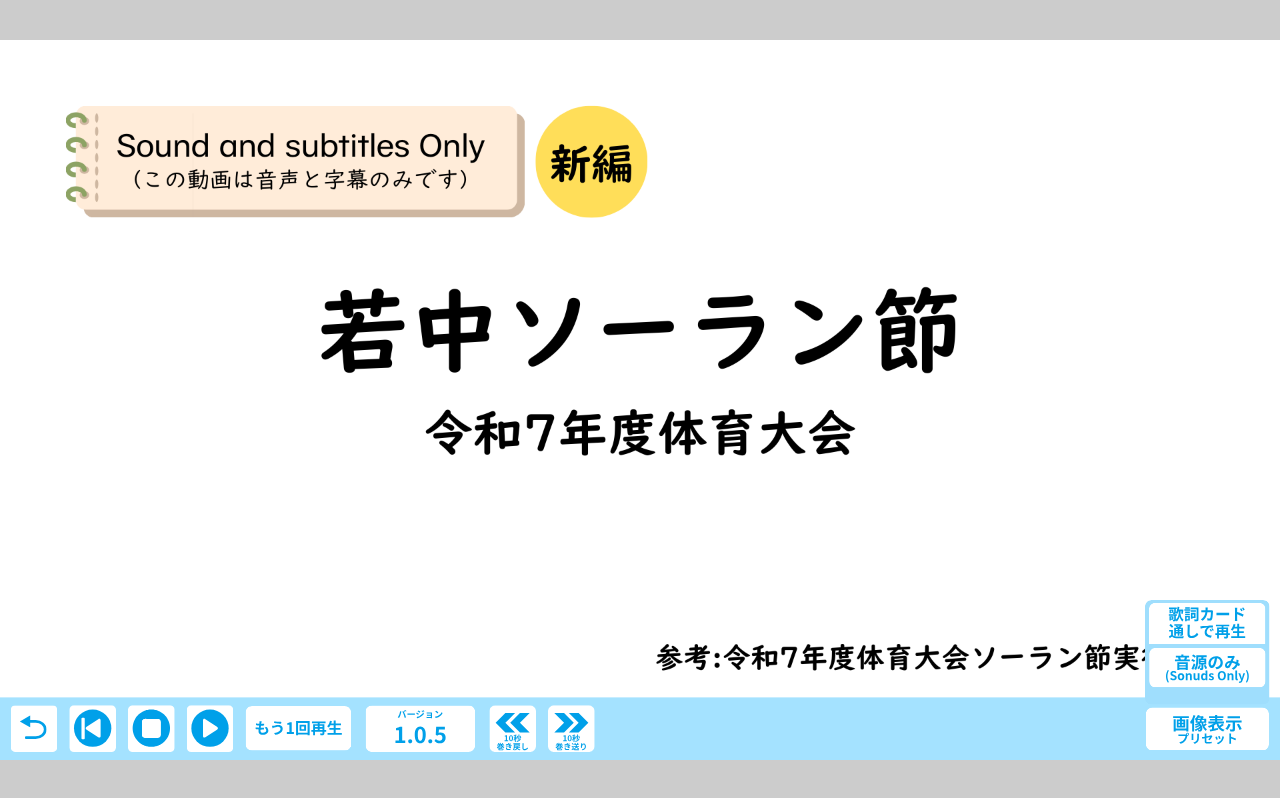
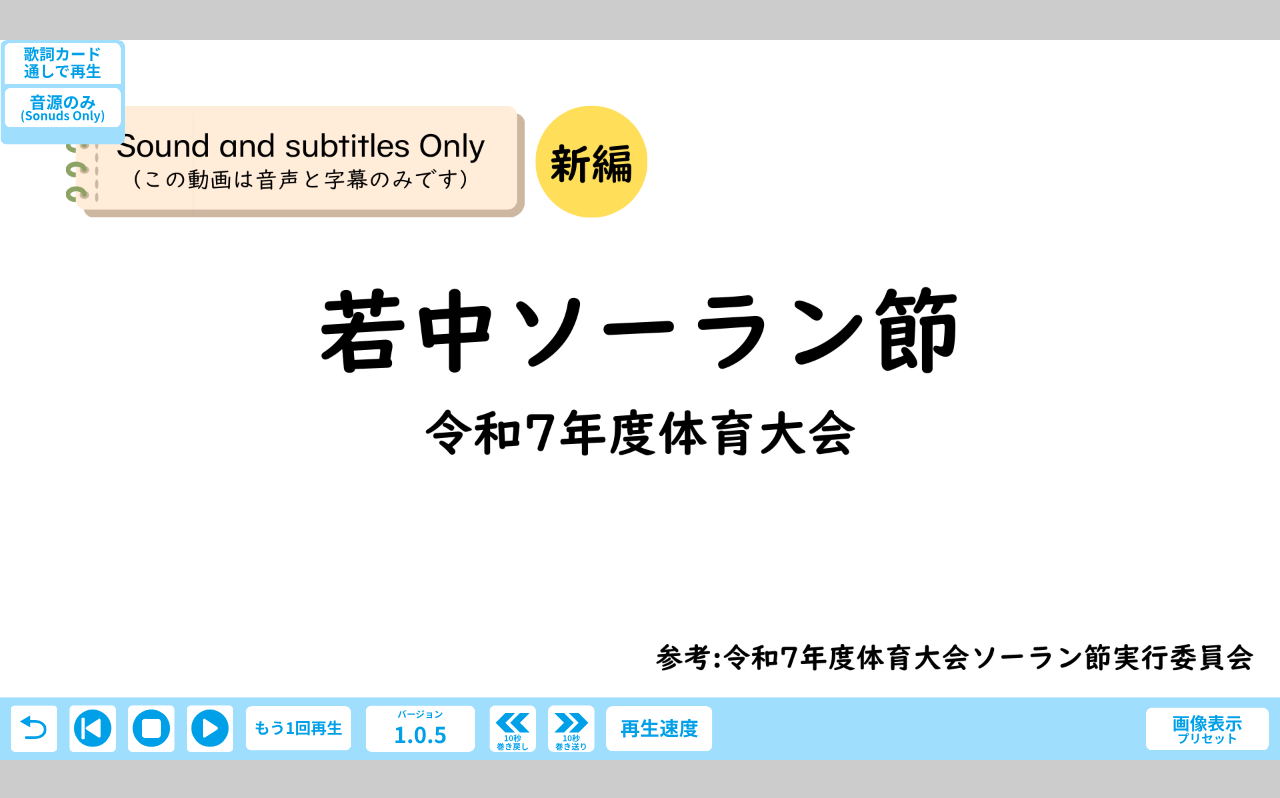
Before and after one commit to Shinkamigoto0908/wjh-sf-nanchu-2025, a plain HTML site: page index.html in a window 1280 px wide. Both pictures are taken after a click on the button 1207 px from the left and 728 px from the top of the page. Drawn offline with Linux system fonts and the light colour scheme.

Commit message:
Update index.html

```diff
--- a/index.html
+++ b/index.html
@@ -7,134 +7,94 @@
 <link rel="icon" href="favicon.ico" type="image/x-icon" />
 <style>
 html, body {
-  margin: 0;
-  padding: 0;
-  height: 100%;
-  width: 100%;
-  background: #ccc;
-  font-family: sans-serif;
-  overflow: hidden;
-
-  /* コピー・選択・ドラッグ禁止 */
-  user-select: none;
-  -webkit-user-drag: none;
+  margin:0; padding:0; width:100vw; height:100vh;
+  background:#ccc; font-family:sans-serif; overflow:hidden;
 }
-
-img, svg {
-  pointer-events: none;
-  -webkit-user-drag: none;
-  user-drag: none;
+#parentContainer {
+  position:absolute; width:1920px; height:1080px;
+  background:#fff; left:50%; top:50%; transform-origin:50% 50%;
 }
-
-#parentContainer {
-  position: absolute;
-  width: 1920px;
-  height: 1080px;
-  background: #fff;
-  left: 50%;
-  top: 50%;
-  transform-origin: 50% 50%;
-  overflow: hidden;
+#imageDisplay {
+  position:absolute; top:0; left:0; width:1920px; height:985.5px;
+  object-fit:contain; background:#fff; z-index:1;
 }
-
-#imageDisplay {
-  position: absolute;
-  top: 0;
-  left: 0;
-  width: 1920px;
-  height: 985.5px;
-  object-fit: contain;
-  background: #fff;
-  z-index: 1;
-  pointer-events: none;
+#bottomBar {
+  position:absolute; left:0; top:985.5px; width:1920px; height:94.5px;
+  background:#9fdefd; z-index:0;
 }
-
-#bottomBar {
-  position: absolute;
-  left: 0;
-  top: 985.5px;
-  width: 1920px;
-  height: 94.5px;
-  background: #a4e2ff;
-  z-index: 0;
+.btn {
+  position:absolute; background:none; border:none; cursor:pointer; padding:0; z-index:5;
 }
-
-.btn {
-  position: absolute;
-  background: none;
-  border: none;
-  cursor: pointer;
-  padding: 0;
-}
-
 .btn img {
-  width: 100%;
-  height: 100%;
-  object-fit: contain;
-  display: block;
-  pointer-events: none;
+  width:100%; height:100%; object-fit:contain; display:block;
 }
 
 /* presetMenu */
 #presetMenu {
-  position: absolute;
-  display: none;
-  width: 188px;
-  height: 158px;
-  z-index: 10;
-  background: transparent;
+  position:absolute; display:none; width:188px; height:158px; z-index:10;
+}
+#presetMenu img.menu-bg {
+  position:absolute; top:0; left:0; width:100%; height:100%; z-index:5;
+}
+#presetMenu button {
+  position:absolute; border:none; background:none; cursor:pointer; padding:0; z-index:15;
+}
+#presetMenu button img {
+  width:100%; height:100%; object-fit:contain; display:block;
 }
 
-#presetMenu img.menu-bg {
-  position: absolute;
-  top: 0;
-  left: 0;
-  width: 100%;
-  height: 100%;
-  z-index: 5;
+/* speedMenu */
+#speedMenu {
+  position:absolute; display:none; width:160px; height:134px;
+  left:909.1px; top:875.3px; z-index:12;
 }
-
-#presetMenu button {
-  position: absolute;
-  border: none;
-  background: none;
-  cursor: pointer;
-  padding: 0;
-  z-index: 15;
+#speedMenu img.menu-bg {
+  position:absolute; top:0; left:0; width:100%; height:100%; z-index:2;
 }
-
-#presetMenu button img {
-  width: 100%;
-  height: 100%;
-  object-fit: contain;
-  display: block;
-  pointer-events: none;
+.speed-btn {
+  position:absolute; width:74px; height:53px; border-radius:10px;
+  overflow:hidden; box-sizing:border-box; z-index:5; cursor:pointer;
+  transition:box-shadow .12s,border-color .12s;
+}
+.speed-btn.active {
+  border:2px solid #ff3333; box-shadow:0 4px 10px rgba(255,50,50,0.12);
+}
+#btnSpeedToggle {
+  left:909.1px; top:998.8px; width:160px; height:68px; z-index:13;
 }
 </style>
 </head>
-<body oncontextmenu="return false;" ondragstart="return false;">
+<body>
 <div id="parentContainer">
-  <img id="imageDisplay" src="image/1.png" alt="表示画像" draggable="false">
+  <img id="imageDisplay" src="image/1.png" alt="表示画像">
   <div id="bottomBar"></div>
 
-  <!-- 既存ボタン -->
-  <button id="btn1" class="btn" style="left:16.3px; top:997.6px; width:70px; height:70px;"><img src="image/back.svg" alt="戻る" draggable="false"></button>
-  <button id="btn2" class="btn" style="left:104.2px; top:997.6px; width:70px; height:70px;"><img src="image/yarinaoshi.svg" alt="最初に巻き戻すだけ" draggable="false"></button>
-  <button id="btn3" class="btn" style="left:192.1px; top:997.6px; width:70px; height:70px;"><img src="image/stop.svg" alt="停止" draggable="false"></button>
-  <button id="btn4" class="btn" style="left:280.0px; top:997.6px; width:70px; height:70px;"><img src="image/start.svg" alt="再生" draggable="false"></button>
-  <button id="btn5" class="btn" style="left:367.9px; top:997.6px; width:159.2px; height:70px;"><img src="image/again.svg" alt="最初に戻して再生" draggable="false"></button>
-  <button id="btn6" class="btn" style="left:545.0px; top:997.8px; width:170.8px; height:70px;"><img src="image/after_again.svg" alt="after_again" draggable="false"></button>
-  <button id="btn7" class="btn" style="left:733.7px; top:997.6px; width:70px; height:70px;"><img src="image/maki.svg" alt="10秒巻き戻し" draggable="false"></button>
-  <button id="btn8" class="btn" style="left:821.6px; top:997.6px; width:70px; height:70px;"><img src="image/oku.svg" alt="10秒送り" draggable="false"></button>
+  <!-- 再生系ボタン -->
+  <button id="btn1" class="btn" style="left:16.3px; top:997.6px; width:70px; height:70px;"><img src="image/back.svg" alt="戻る"></button>
+  <button id="btn2" class="btn" style="left:104.2px; top:997.6px; width:70px; height:70px;"><img src="image/yarinaoshi.svg" alt="巻き戻すだけ"></button>
+  <button id="btn3" class="btn" style="left:192.1px; top:997.6px; width:70px; height:70px;"><img src="image/stop.svg" alt="停止"></button>
+  <button id="btn4" class="btn" style="left:280px; top:997.6px; width:70px; height:70px;"><img src="image/start.svg" alt="再生"></button>
+  <button id="btn5" class="btn" style="left:367.9px; top:997.6px; width:159.2px; height:70px;"><img src="image/again.svg" alt="最初に戻して再生"></button>
+  <button id="btn6" class="btn" style="left:545px; top:997.8px; width:170.8px; height:70px;"><img src="image/after_again.svg" alt="after_again"></button>
+  <button id="btn7" class="btn" style="left:733.7px; top:997.6px; width:70px; height:70px;"><img src="image/maki.svg" alt="10秒巻き戻し"></button>
+  <button id="btn8" class="btn" style="left:821.6px; top:997.6px; width:70px; height:70px;"><img src="image/oku.svg" alt="10秒送り"></button>
 
-  <!-- presetボタン -->
-  <button id="btnPreset" class="btn" style="left:1717.3px; top:997.8px; width:188px; height:70px;"><img src="image/preset.svg" alt="プリセット" draggable="false"></button>
+  <!-- preset -->
+  <button id="btnPreset" class="btn" style="left:1717.3px; top:997.8px; width:188px; height:70px;"><img src="image/preset.svg" alt="プリセット"></button>
+  <div id="presetMenu">
+    <img src="image/preset_menu.svg" class="menu-bg">
+    <button id="btnPreset1" style="top:4px; left:4px; width:180.3px; height:62.5px;"><img src="image/all.svg" alt="歌詞付き"></button>
+    <button id="btnPreset2" style="top:70.9px; left:4px; width:180.3px; height:62.5px;"><img src="image/sounds_only.svg" alt="音声のみ"></button>
+  </div>
 
-  <!-- presetメニュー -->
-  <div id="presetMenu">
-    <img src="image/preset_menu.svg" class="menu-bg" draggable="false">
-    <button id="btnPreset1" style="top:4px; left:4px; width:180.3px; height:62.5px;"><img src="image/all.svg" alt="歌詞付きモード" draggable="false"></button>
-    <button id="btnPreset2" style="top:70.9px; left:4px; width:180.3px; height:62.5px;"><img src="image/sounds_only.svg" alt="音声のみモード" draggable="false"></button>
+  <!-- speed -->
+  <button id="btnSpeedToggle" class="btn"><img src="image/speed_ajust.svg" alt="再生速度"></button>
+  <div id="speedMenu">
+    <img src="image/speed_ajust_menu.svg" class="menu-bg" alt="速度メニュー">
+    <div id="speedBtn05" class="speed-btn" style="left:3.5px; top:3.4px;" data-rate="0.5"><img src="image/speed_05.svg" style="width:100%;height:100%;border-radius:10px;"></div>
+    <div id="speedBtn08" class="speed-btn" style="left:82px; top:3.4px;" data-rate="0.8"><img src="image/speed_08.svg" style="width:100%;height:100%;border-radius:10px;"></div>
+    <div id="speedBtn10" class="speed-btn" style="left:3.5px; top:59.8px;" data-rate="1.0"><img src="image/speed_10.svg" style="width:100%;height:100%;border-radius:10px;"></div>
+    <div id="speedBtn12" class="speed-btn" style="left:82px; top:59.8px;" data-rate="1.2"><img src="image/speed_12.svg" style="width:100%;height:100%;border-radius:10px;"></div>
   </div>
 
   <audio id="audio" src="audio/sample.mp3"></audio>
@@ -175,8 +135,6 @@ let mode="ALL";
 presetBtn.addEventListener("click",(e)=>{
   e.stopPropagation();
   presetMenu.style.display=(presetMenu.style.display==="block"?"none":"block");
-  presetMenu.style.left=presetBtn.offsetLeft+"px";
-  presetMenu.style.top=(presetBtn.offsetTop - presetMenu.offsetHeight)+"px";
 });
 document.getElementById("btnPreset1").addEventListener("click",()=>{
   mode="ALL"; imageDisplay.src="image/1.png"; presetMenu.style.display="none";
@@ -185,19 +143,45 @@ document.getElementById("btnPreset2").addEventListener("click",()=>{
   mode="SOUNDS_ONLY"; imageDisplay.src="image/sounds_only.png"; presetMenu.style.display="none";
 });
 
+// speed
+const speedToggle=document.getElementById('btnSpeedToggle');
+const speedMenu=document.getElementById('speedMenu');
+audio.playbackRate=1.0;
+document.getElementById('speedBtn10').classList.add('active');
+speedToggle.addEventListener('click',(e)=>{
+  e.stopPropagation();
+  speedMenu.style.display=(speedMenu.style.display==="block"?"none":"block");
+});
+function setPlaybackRate(rate,btnId){
+  audio.playbackRate=rate;
+  document.querySelectorAll('.speed-btn').forEach(el=>el.classList.remove('active'));
+  document.getElementById(btnId).classList.add('active');
+  speedMenu.style.display='none';
+}
+document.getElementById('speedBtn05').addEventListener('click',(e)=>{e.stopPropagation(); setPlaybackRate(0.5,'speedBtn05');});
+document.getElementById('speedBtn08').addEventListener('click',(e)=>{e.stopPropagation(); setPlaybackRate(0.8,'speedBtn08');});
+document.getElementById('speedBtn10').addEventListener('click',(e)=>{e.stopPropagation(); setPlaybackRate(1.0,'speedBtn10');});
+document.getElementById('speedBtn12').addEventListener('click',(e)=>{e.stopPropagation(); setPlaybackRate(1.2,'speedBtn12');});
+
+// 外クリックで閉じる
+document.addEventListener('click',(e)=>{
+  if(presetMenu.style.display==="block" && !presetMenu.contains(e.target) && !presetBtn.contains(e.target)) presetMenu.style.display="none";
+  if(speedMenu.style.display==="block" && !speedMenu.contains(e.target) && !speedToggle.contains(e.target)) speedMenu.style.display="none";
+});
+
 // 画像切替
 audio.addEventListener('timeupdate',()=>{
   if(mode==="ALL"){
-    const currentSec=audio.currentTime;
+    const currentSec=Math.floor(audio.currentTime);
     for(let i=imageTimes.length-1;i>=0;i--){
       const t=imageTimes[i].min*60+imageTimes[i].sec;
       if(currentSec>=t){
-        if(imageDisplay.src.indexOf(imageTimes[i].src)===-1) imageDisplay.src=imageTimes[i].src;
+        if(!imageDisplay.src.includes(imageTimes[i].src)) imageDisplay.src=imageTimes[i].src;
         break;
       }
     }
   } else if(mode==="SOUNDS_ONLY"){
-    if(imageDisplay.src.indexOf("sounds_only.png")===-1) imageDisplay.src="image/sounds_only.png";
+    if(!imageDisplay.src.includes("sounds_only.png")) imageDisplay.src="image/sounds_only.png";
   }
 });
 
```
